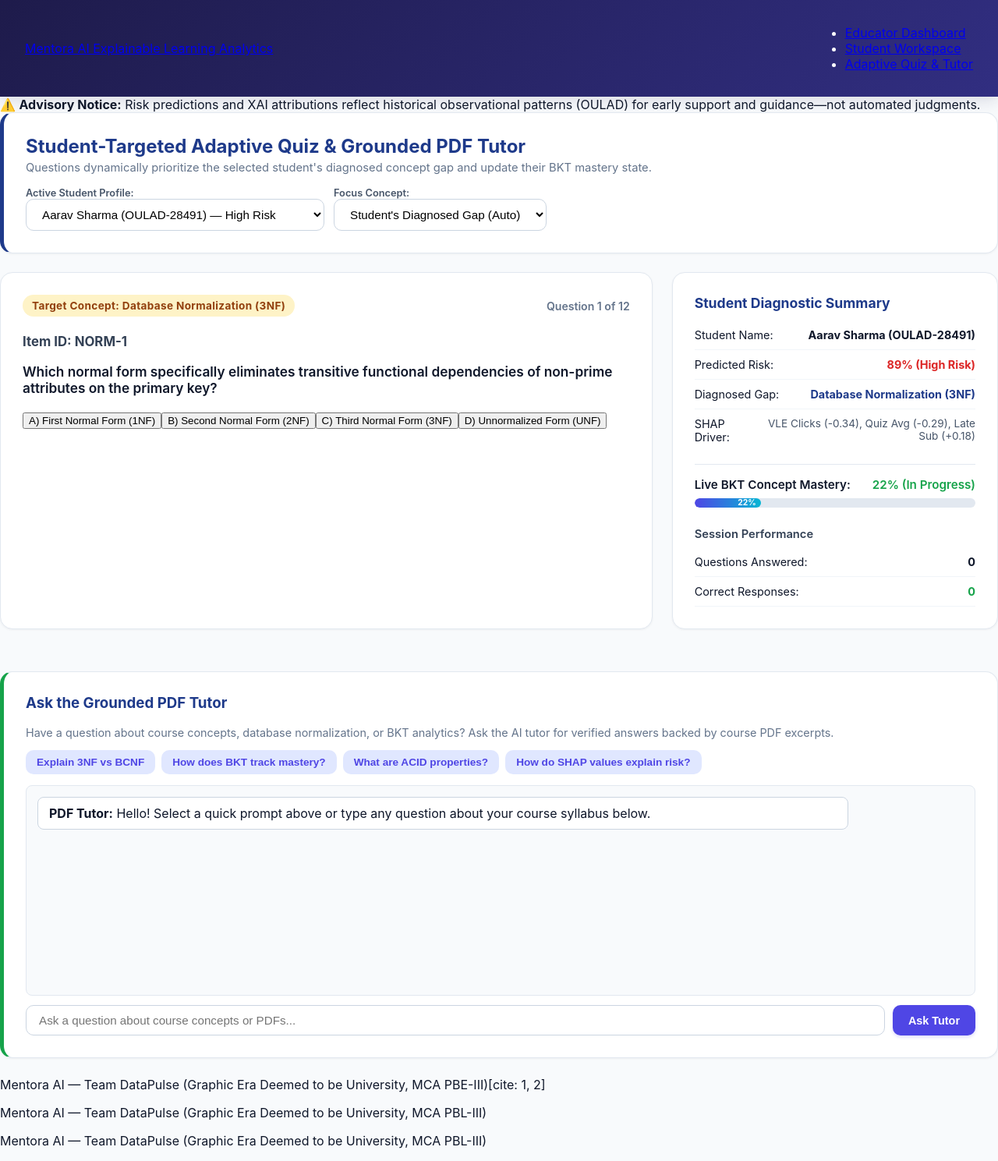
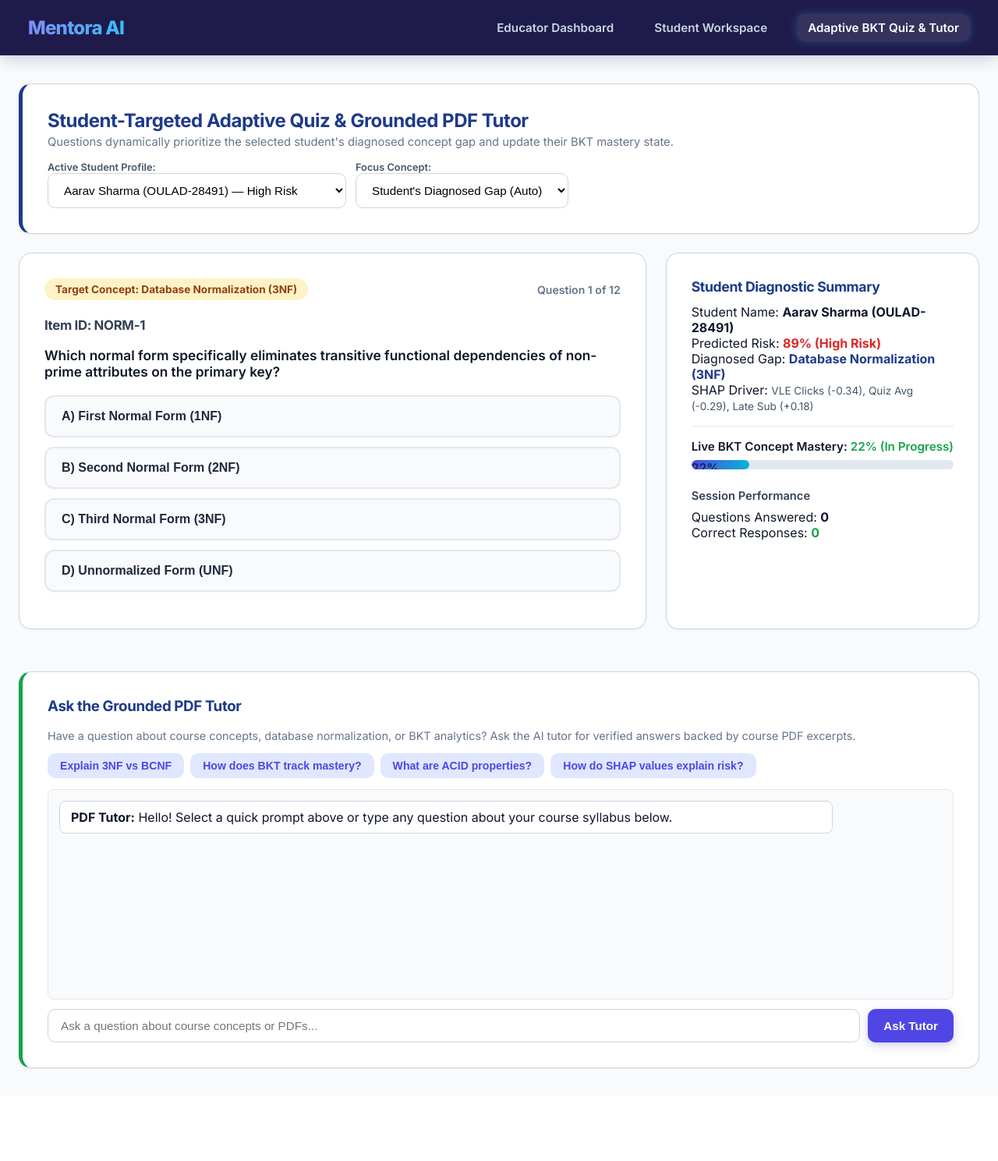
Before and after one commit to tiwavi/mentora-ai, a Flask app: page /quiz in a window 1280 px wide. Shown: the whole page at 78% size. After the commit the page ends 1371 px from the top, so only its background shows below. Run offline with Flask 3, Linux system fonts and the light colour scheme.

Commit message:
[UI] Fix navbar alignment, enhance heading contrast, and wrap quiz options in distinct colored interactive boxes

```diff
--- a/web/static/css/style.css
+++ b/web/static/css/style.css
@@ -1,5 +1,5 @@
 /* ==========================================================================
-   Mentora AI - Modern Design System & CSS
+   Mentora AI - Premium Design System & CSS
    ========================================================================== */
 
 :root {
@@ -10,7 +10,7 @@
     --card-bg: #ffffff;
     --text-main: #0f172a;
     --text-muted: #64748b;
-    --border-color: #e2e8f0;
+    --border-color: #cbd5e1;
     --radius-lg: 16px;
     --radius-md: 10px;
     --shadow-sm: 0 1px 3px rgba(0, 0, 0, 0.05);
@@ -27,46 +27,65 @@ body {
     -webkit-font-smoothing: antialiased;
 }
 
-/* Navbar */
+/* Navbar - Perfectly Aligned Sideways */
 .navbar {
-    background: linear-gradient(135deg, #1e1b4b 0%, #312e81 100%);
+    background: linear-gradient(135deg, #0f172a 1e1b4b 0%, #312e81 100%);
+    background-color: #1e1b4b;
     color: #ffffff;
-    padding: 16px 32px;
+    padding: 18px 36px;
     display: flex;
     justify-content: space-between;
     align-items: center;
-    box-shadow: 0 4px 20px rgba(30, 27, 75, 0.15);
+    box-shadow: 0 4px 20px rgba(30, 27, 75, 0.2);
+    position: sticky;
+    top: 0;
+    z-index: 1000;
 }
 
-.navbar h1 {
+.nav-brand h1 {
     margin: 0;
-    font-size: 1.4rem;
+    font-size: 1.5rem;
     font-weight: 800;
-    letter-spacing: -0.025em;
+    letter-spacing: -0.03em;
     background: linear-gradient(to right, #818cf8, #38bdf8);
     -webkit-background-clip: text;
     -webkit-text-fill-color: transparent;
 }
 
+.nav-links {
+    display: flex;
+    gap: 24px;
+    align-items: center;
+}
+
 .nav-links a {
     color: #cbd5e1;
     text-decoration: none;
-    margin-left: 24px;
-    font-weight: 500;
+    font-weight: 600;
     font-size: 0.95rem;
+    padding: 8px 14px;
+    border-radius: var(--radius-md);
     transition: var(--transition);
 }
 
 .nav-links a:hover, .nav-links a.active {
     color: #ffffff;
-    text-shadow: 0 0 12px rgba(56, 189, 248, 0.5);
+    background: rgba(255, 255, 255, 0.1);
+    box-shadow: 0 0 12px rgba(56, 189, 248, 0.3);
 }
 
 /* Container Layout */
 .container {
     max-width: 1300px;
-    margin: 32px auto;
+    margin: 36px auto;
     padding: 0 24px;
+}
+
+/* Headings */
+h2, h3, h4 {
+    color: #0f172a;
+    font-weight: 700;
+    letter-spacing: -0.02em;
 }
 
 /* Cards */
@@ -74,7 +93,7 @@ body {
     background: var(--card-bg);
     border: 1px solid var(--border-color);
     border-radius: var(--radius-lg);
-    padding: 28px;
+    padding: 32px;
     box-shadow: var(--shadow-sm);
     margin-bottom: 24px;
     transition: var(--transition);
@@ -82,49 +101,33 @@ body {
 
 .card-box:hover {
     box-shadow: var(--shadow-md);
-    border-color: #cbd5e1;
+    border-color: #94a3b8;
 }
 
-/* KPI Grid */
-.kpi-grid {
-    display: grid;
-    grid-template-columns: repeat(auto-fit, minmax(260px, 1fr));
-    gap: 20px;
-    margin-bottom: 28px;
+/* Quiz Option Buttons in Distinct Colored Boxes */
+.quiz-option-btn, .option-btn {
+    display: block;
+    width: 100%;
+    text-align: left;
+    background: #f8fafc;
+    border: 2px solid #e2e8f0;
+    padding: 16px 20px;
+    border-radius: 12px;
+    font-size: 1rem;
+    font-weight: 600;
+    color: #1e293b;
+    cursor: pointer;
+    margin-bottom: 12px;
+    transition: var(--transition);
+    box-shadow: 0 2px 4px rgba(0,0,0,0.02);
 }
 
-.kpi-card {
-    background: linear-gradient(145deg, #ffffff 0%, #f8fafc 100%);
-    border: 1px solid var(--border-color);
-    border-radius: var(--radius-lg);
-    padding: 24px;
-    box-shadow: var(--shadow-sm);
-    position: relative;
-    overflow: hidden;
-    transition: var(--transition);
-}
-
-.kpi-card::before {
-    content: '';
-    position: absolute;
-    top: 0;
-    left: 0;
-    width: 4px;
-    height: 100%;
-    background: var(--primary);
-}
-
-.kpi-card:hover {
-    transform: translateY(-3px);
-    box-shadow: var(--shadow-md);
-}
-
-.kpi-value {
-    font-size: 2.2rem;
-    font-weight: 800;
-    margin-top: 8px;
-    color: var(--text-main);
-    letter-spacing: -0.03em;
+.quiz-option-btn:hover, .option-btn:hover {
+    background: #eff6ff;
+    border-color: #4f46e5;
+    color: #4f46e5;
+    transform: translateY(-2px);
+    box-shadow: 0 6px 15px rgba(79, 70, 229, 0.12);
 }
 
 /* Data Tables */
@@ -138,21 +141,18 @@ body {
 
 .data-table th, .data-table td {
     text-align: left;
-    padding: 14px 16px;
+    padding: 14px 18px;
     border-bottom: 1px solid var(--border-color);
 }
 
 .data-table th {
     background-color: #f1f5f9;
-    color: #475569;
+    color: #334155;
     font-weight: 700;
     text-transform: uppercase;
     font-size: 0.75rem;
     letter-spacing: 0.05em;
 }
-
-.data-table th:first-child { border-top-left-radius: 8px; }
-.data-table th:last-child { border-top-right-radius: 8px; }
 
 .data-table tr {
     transition: var(--transition);
@@ -163,17 +163,8 @@ body {
 }
 
 /* Form Inputs & Controls */
-.toolbar {
-    display: flex;
-    flex-wrap: wrap;
-    gap: 16px;
-    justify-content: space-between;
-    align-items: center;
-    margin-bottom: 20px;
-}
-
 .search-input, .filter-select {
-    padding: 10px 16px;
+    padding: 12px 16px;
     border: 1px solid #cbd5e1;
     border-radius: var(--radius-md);
     font-size: 0.95rem;
@@ -187,32 +178,32 @@ body {
     box-shadow: 0 0 0 3px rgba(79, 70, 229, 0.15);
 }
 
-/* Buttons */
+/* Action Buttons */
 .next-btn, .action-btn {
     background: var(--primary);
     color: #ffffff;
     border: none;
-    padding: 10px 18px;
+    padding: 12px 22px;
     border-radius: var(--radius-md);
-    font-size: 0.9rem;
+    font-size: 0.95rem;
     font-weight: 600;
     cursor: pointer;
     transition: var(--transition);
-    box-shadow: 0 2px 4px rgba(79, 70, 229, 0.2);
+    box-shadow: 0 4px 12px rgba(79, 70, 229, 0.25);
 }
 
 .next-btn:hover, .action-btn:hover {
     background: var(--primary-dark);
-    transform: translateY(-1px);
-    box-shadow: 0 4px 12px rgba(79, 70, 229, 0.3);
+    transform: translateY(-2px);
+    box-shadow: 0 6px 20px rgba(79, 70, 229, 0.35);
 }
 
 .action-btn {
     background: #e0e7ff;
     color: var(--primary);
     box-shadow: none;
-    padding: 8px 14px;
-    font-size: 0.85rem;
+    padding: 8px 16px;
+    font-size: 0.88rem;
 }
 
 .action-btn:hover {
@@ -220,68 +211,45 @@ body {
     color: #ffffff;
 }
 
-/* Badges */
+/* Risk Badges */
 .badge-high {
     background: #fee2e2;
     color: #991b1b;
-    padding: 6px 12px;
+    padding: 6px 14px;
     border-radius: 999px;
     font-weight: 700;
     font-size: 0.78rem;
-    letter-spacing: 0.025em;
 }
 
 .badge-mod {
     background: #fef3c7;
     color: #92400e;
-    padding: 6px 12px;
+    padding: 6px 14px;
     border-radius: 999px;
     font-weight: 700;
     font-size: 0.78rem;
-    letter-spacing: 0.025em;
 }
 
 .badge-low {
     background: #dcfce7;
     color: #166534;
-    padding: 6px 12px;
+    padding: 6px 14px;
     border-radius: 999px;
     font-weight: 700;
     font-size: 0.78rem;
-    letter-spacing: 0.025em;
 }
 
-/* Banners & Feedback */
+/* Banners */
 .advisory-banner {
     background: linear-gradient(to right, #eff6ff, #f0fdf4);
     border: 1px solid #bfdbfe;
     color: #1e3a8a;
-    padding: 12px 20px;
+    padding: 14px 22px;
     border-radius: var(--radius-md);
-    font-size: 0.9rem;
+    font-size: 0.92rem;
     margin-bottom: 24px;
     box-shadow: var(--shadow-sm);
-}
-
-.feedback-box {
-    padding: 14px 18px;
-    border-radius: var(--radius-md);
-    font-size: 0.92rem;
-    margin-top: 14px;
-    display: none;
-    animation: fadeIn 0.3s ease-in-out;
-}
-
-.alert-success-custom {
-    background: #f0fdf4;
-    border: 1px solid #bbf7d0;
-    color: #166534;
-}
-
-.alert-danger-custom {
-    background: #fef2f2;
-    border: 1px solid #fecaca;
-    color: #991b1b;
+    font-weight: 500;
 }
 
 /* Progress Bars */
@@ -298,24 +266,4 @@ body {
     height: 100%;
     border-radius: 999px;
     transition: width 0.5s ease;
-    text-align: right;
-    font-size: 0.65rem;
-    color: white;
-    padding-right: 6px;
-    line-height: 12px;
-    font-weight: bold;
 }
-
-/* Concept Rows */
-.concept-row {
-    display: flex;
-    justify-content: space-between;
-    padding: 10px 0;
-    border-bottom: 1px solid #f1f5f9;
-    font-size: 0.9rem;
-}
-
-@keyframes fadeIn {
-    from { opacity: 0; transform: translateY(4px); }
-    to { opacity: 1; transform: translateY(0); }
-}
--- a/web/templates/base.html
+++ b/web/templates/base.html
@@ -1,71 +1,27 @@
-
-<!DOCTYPE html>
 <!DOCTYPE html>
 <html lang="en">
 <head>
     <meta charset="UTF-8">
     <meta name="viewport" content="width=device-width, initial-scale=1.0">
-
-    <title>Mentora AI — Adaptive Education Platform</title>
-    <!-- Link to external clean static stylesheet -->
+    <title>Mentora AI - Educational Analytics & Adaptive Learning</title>
     <link rel="stylesheet" href="{{ url_for('static', filename='css/style.css') }}">
-
-    <title>{% block title %}Mentora AI — Adaptive Education Platform{% endblock %}</title>
-    <link rel="stylesheet" href="{{ url_for('static', filename='css/styles.css') }}">
-
-    {% block extra_head %}{% endblock %}
+    <link href="https://fonts.googleapis.com/css2?family=Inter:wght@400;500;600;700;800&display=swap" rel="stylesheet">
 </head>
 <body>
-    <!-- Top Navigation Bar -->
-
-</head>
-<body>
-
-
-    <!-- Top Navigation Bar -->
+    <!-- Modern Horizontal Navbar -->
     <nav class="navbar">
-        <a class="navbar-brand" href="/">Mentora AI Explainable Learning Analytics</a>
-        <ul class="navbar-nav">
-            <li><a href="/">Educator Dashboard</a></li>
-            <li><a href="/student">Student Workspace</a></li>
-            <li><a href="/quiz">Adaptive Quiz & Tutor</a></li>
-        </ul>
+        <div class="nav-brand">
+            <h1>Mentora AI</h1>
+        </div>
+        <div class="nav-links">
+            <a href="/" class="nav-link {% if request.path == '/' %}active{% endif %}">Educator Dashboard</a>
+            <a href="/student" class="nav-link {% if request.path == '/student' %}active{% endif %}">Student Workspace</a>
+            <a href="/quiz" class="nav-link {% if request.path == '/quiz' %}active{% endif %}">Adaptive BKT Quiz & Tutor</a>
+        </div>
     </nav>
 
-    <!-- Main Content Injection Block -->
-    <div class="main-container">
-
-
-    <!-- Ethics & Observational Disclaimer Banner -->
-
-    <div class="ethics-banner">
-        <span>⚠️ <strong>Advisory Notice:</strong> Risk predictions and XAI attributions reflect historical observational patterns (OULAD) for early support and guidance—not automated judgments.</span>
-    </div>
-
-
-
-    <main class="main-content">
-
+    <main class="container">
         {% block content %}{% endblock %}
-    </div>
-
-    <!-- Footer -->
-    <footer>
-        Mentora AI — Team DataPulse (Graphic Era Deemed to be University, MCA PBE-III)[cite: 1, 2]
-    </footer>
-
+    </main>
 </body>
 </html>
-
-    <footer class="footer">
-        <p>Mentora AI &mdash; Team DataPulse (Graphic Era Deemed to be University, MCA PBL-III)</p>
-    </footer>
-
-    {% block extra_js %}{% endblock %}
-</body>
-</html>
-    <footer class="footer">
-        <p>Mentora AI &mdash; Team DataPulse (Graphic Era Deemed to be University, MCA PBL-III)</p>
-    </footer>
-</body>
-</html>
```
